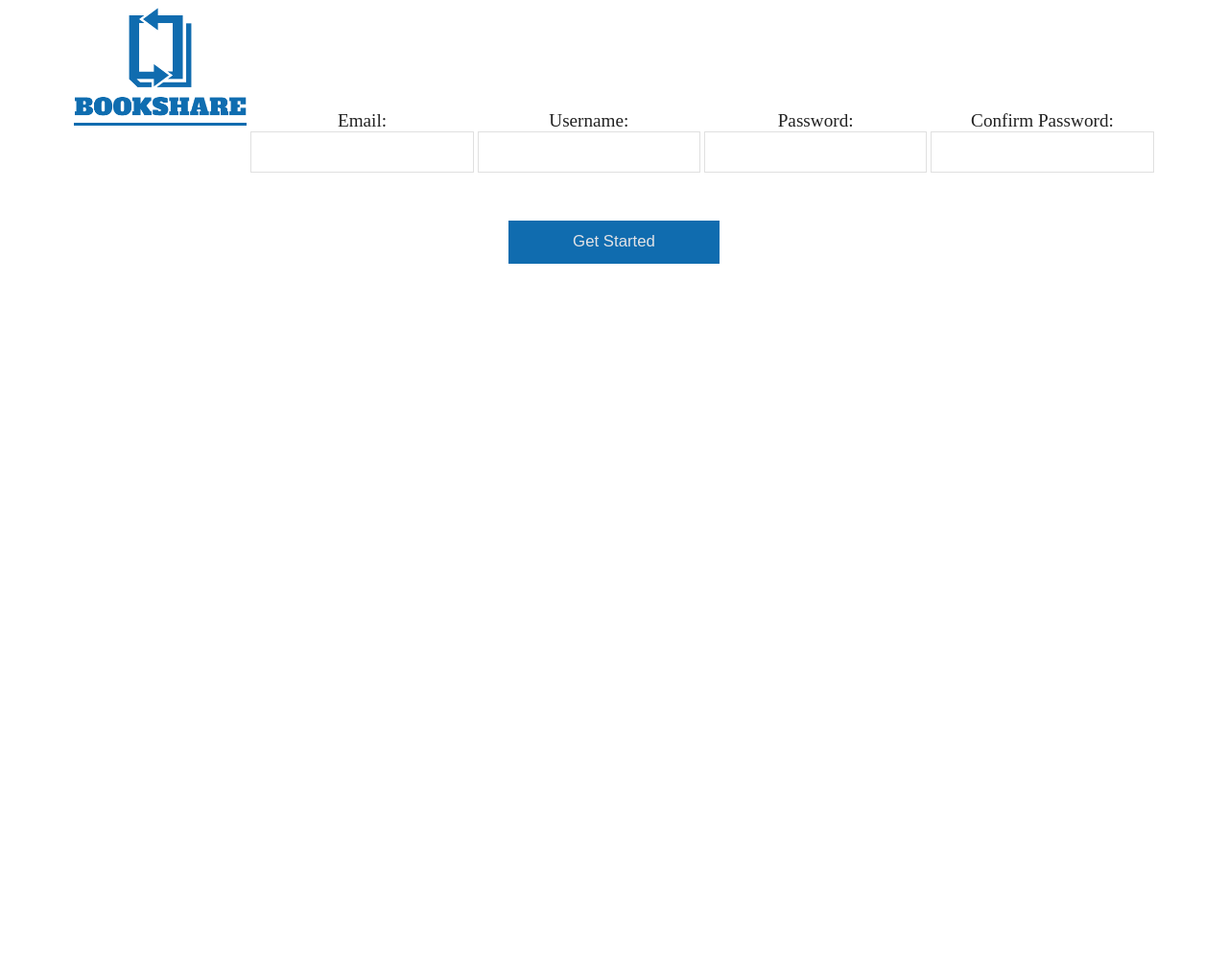
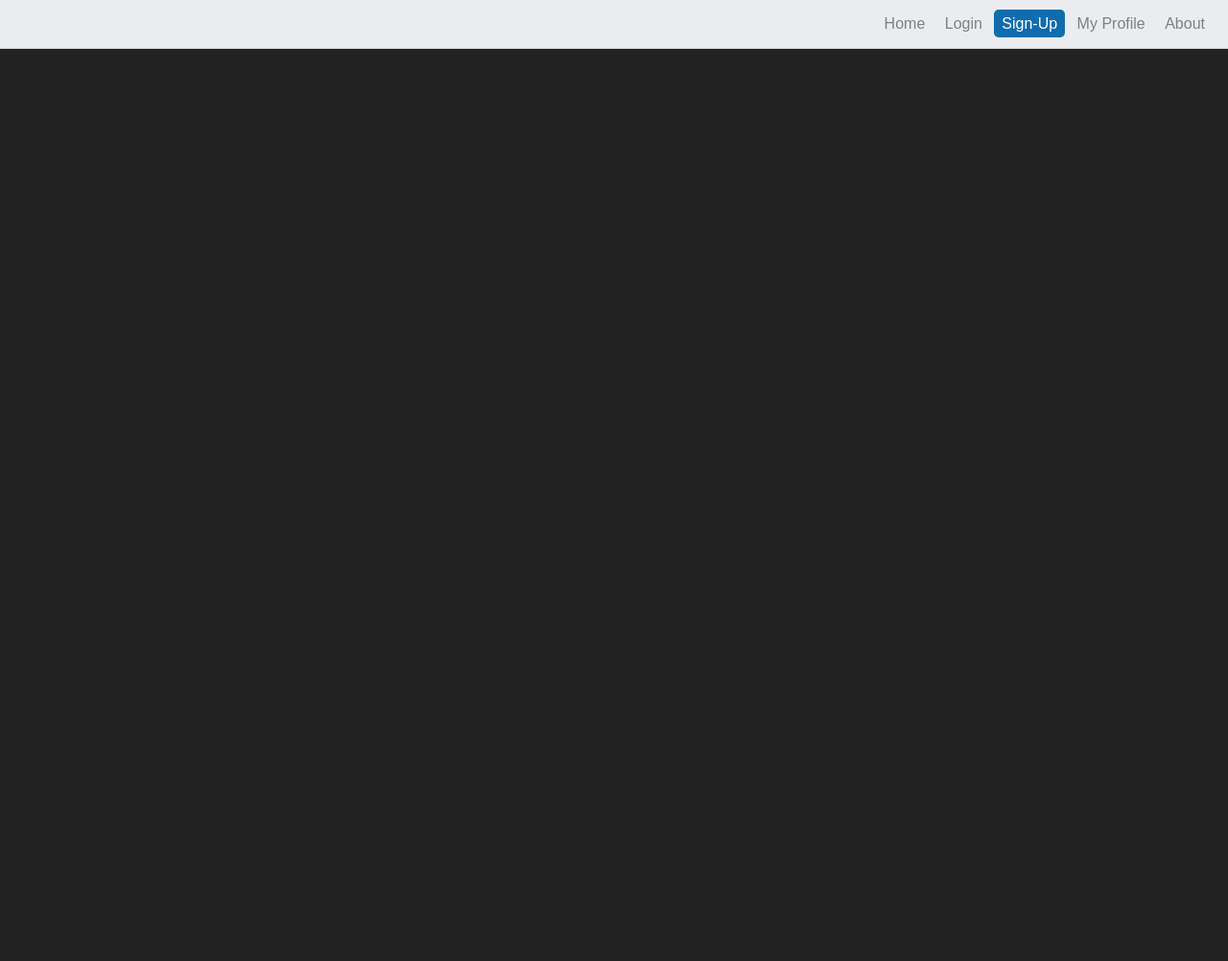
Before and after one commit to HomeSchoolPromKing/Book-Share, a PHP site: page /signupform.php in a window 1280 px wide; the page is wider, and only the part inside the window is pictured. Shown: that part at 96% size. Before the commit the page ends 275 px from the top of that part, so only its background shows below. Run offline with PHP 8.4, Linux system fonts and the light colour scheme; some libraries are stand-ins or nearby versions.

Commit message:
Added link to signupform on all pages, fixed broken CSS on signupform

```diff
--- a/account.php
+++ b/account.php
@@ -19,7 +19,7 @@
             <ul>
                 <li><a href="index.php">Home</a></li>
                 <li class="logged-out"><a href="login.php">Login</a></li>
-                <li id="sign-up" class="logged-out"><a href="#">Sign-Up</a></li>
+                <li id="sign-up" class="logged-out"><a href="signupform.php">Sign-Up</a></li>
                 <li class="logged-in"><a href="account.php" class="active">My Profile</a></li>
             <li><a href="#">About</a></li>
             </ul>
--- a/login.php
+++ b/login.php
@@ -19,7 +19,7 @@
         <ul>
             <li><a href="index.php">Home</a></li>
             <li class="logged-out"><a href="login.php" class="active">Login</a></li>
-            <li id="sign-up" class="logged-out"><a href="#">Sign-Up</a></li>
+            <li id="sign-up" class="logged-out"><a href="signupform.php">Sign-Up</a></li>
             <li class="logged-in"><a href="account.php">My Profile</a></li>
             <li><a href="#">About</a></li>
         </ul>
@@ -34,7 +34,7 @@
             <ul id="menu">
                 <a href="index.php"><li>Home</li></a>
                 <a href="login.php"><li class="logged-out active">Login</li></a>
-                <a href="#"><li id="sign-up" class="logged-out">Sign-Up</li></a>
+                <a href="signupform.php"><li id="sign-up" class="logged-out">Sign-Up</li></a>
                 <a href="account.php"><li class="logged-in">My Profile</li></a>
                 <a href="#"><li>About</li></a>
             </ul>
--- a/results.php
+++ b/results.php
@@ -18,7 +18,7 @@
 		<ul>
 			<li><a href="index.php">Home</a></li>
 			<li class="logged-out"><a href="login.php">Login</a></li>
-			<li id="sign-up2" class="logged-out"><a href="#">Sign-Up</a></li>
+			<li id="sign-up2" class="logged-out"><a href="signupform.php">Sign-Up</a></li>
 			<li class="logged-in"><a href="account.php">My Profile</a></li>
 			<li><a href="#">About</a></li>
 		</ul>
--- a/signupform.php
+++ b/signupform.php
@@ -9,12 +9,12 @@
     <meta name="viewport" content="width=device-width, initial-scale=1.0">
     <meta charset="UTF-8">
     <link href="CSS/Styles.css" rel="stylesheet">
-    <script src="https://ajax.googleapis.com/ajax/libs/jquery/3.1.1/jquery.min.js"></script>
+	<script src="JS/stopFlash.js"></script>
 
     </head>
 
 
-    <body>
+    <body id="login-body" style="visibility: hidden;" onload="js_Load()"> <!-- Fixes the weird split second flash of unstyled page - Forces everything hidden, then visible once all loaded -->
 
 	<?php
 
@@ -44,19 +44,47 @@
         }
     ?>
 
+	<nav class="desktop-nav">
+        <ul>
+            <li><a href="index.php">Home</a></li>
+            <li class="logged-out"><a href="login.php">Login</a></li>
+            <li id="sign-up" class="logged-out"><a href="#" class="active">Sign-Up</a></li>
+            <li class="logged-in"><a href="account.php">My Profile</a></li>
+            <li><a href="#">About</a></li>
+        </ul>
+    </nav>
+
+    <nav class="mobile-nav">
+        <div id="menuToggle">
+            <input type="checkbox" />
+            <span></span>
+            <span></span>
+            <span></span>
+            <ul id="menu">
+                <a href="index.php"><li>Home</li></a>
+                <a href="login.php"><li class="logged-out">Login</li></a>
+                <a href="#"><li id="sign-up" class="logged-out active">Sign-Up</li></a>
+                <a href="account.php"><li class="logged-in">My Profile</li></a>
+                <a href="#"><li>About</li></a>
+            </ul>
+        </div>
+    </nav>
 
 
+	<div id="signup-wrapper">
+		<div id="main">
+			<div id="signup-container">
 				<form id="signupForm" action="Model/signup.php" method="post">
 					<img src="images/bookshare-logo.png" alt="BookShare Logo" width="180" height="120" />
 					<label for="signup-email">Email:<input type="email" id="signup-email" name="signup-email" required /></label>
 					<label for="signup-username">Username:<input type="text" id="signup-username" name="signup-username" maxlength="18" required /></label>
 					<label for="signup-password">Password:<input type="text" id="signup-password" name="signup-password" maxlength="18" required /></label>
-
-        <!-- Added confirmation field for password - KaF 11/27 -->
-
-        <label for="signup-password">Confirm Password:<input type="text" id="signup-password-conf" name="signup-password-conf" maxlength="18" required /></label>
+					<label for="signup-password-conf">Confirm Password:<input type="text" id="signup-password-conf" name="signup-password-conf" maxlength="18" required /></label>
 					<input type="submit" value="Get Started" />
 				</form>
+			</div>
+		</div>
+	</div>
 
 
     </body>
```
Also changed, not shown: index.php (+0 -45 lines). Lines whose indentation alone changed are shown as unchanged.
